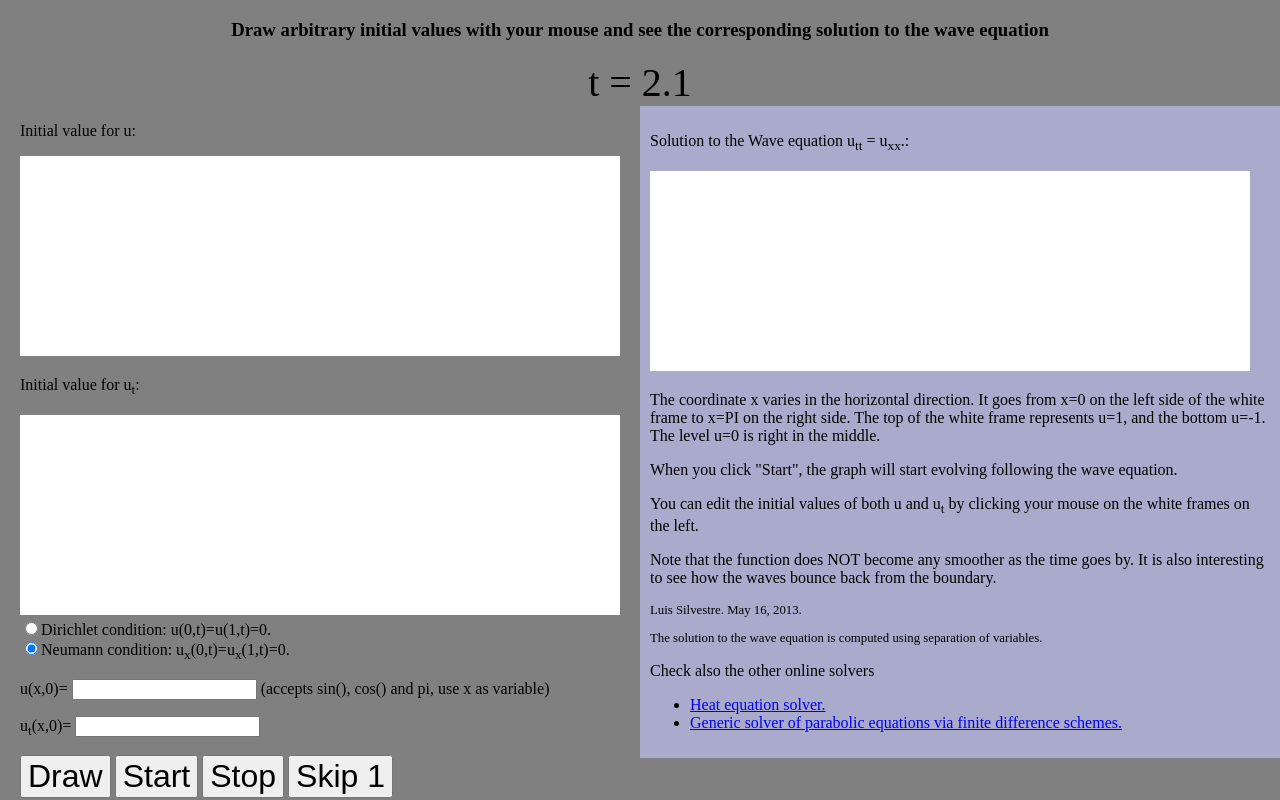
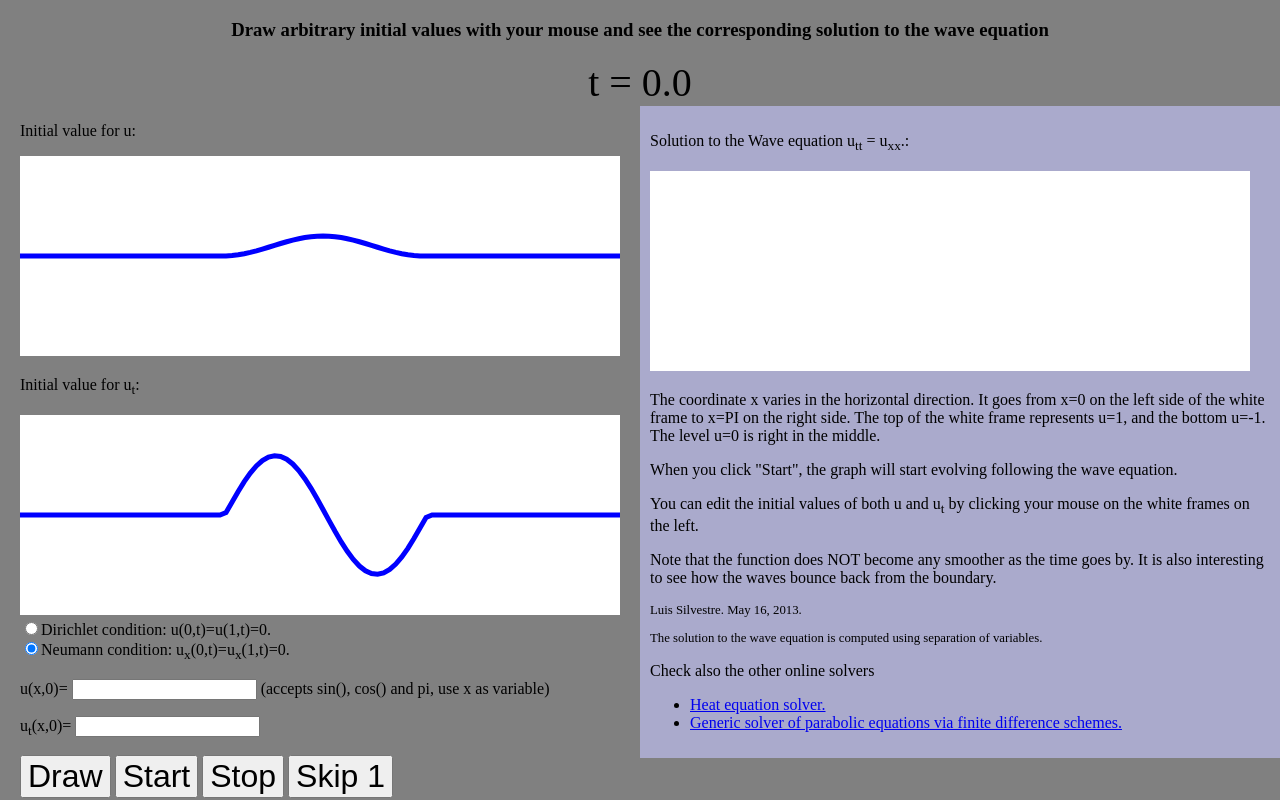
Before and after one commit to pagordm/waves, a plain HTML site: page index.html in a window 1280 px wide. Both pictures are taken after a click on the button "Draw". Drawn offline with Linux system fonts and the light colour scheme.

Commit message:
change stuff

```diff
--- a/index.html
+++ b/index.html
@@ -56,6 +56,7 @@
 function update() {
 	uexpr = u_js_input.value.replaceAll(/sin\(((?:(?:Math\.PI)*(?:Math\.cos)*(?:Math\.sin)*[0-9+*\-pix]*)+)\)/gi, "Math.sin($1)").replaceAll(/pi/gi, "Math.PI").replaceAll(/x/gi, "(i/N)");
 	duexpr = du_js_input.value;
+	if (uexpr.trim().length==0 || duexpr.trim().length==0) return false;
 	for(i = 0; i < N; i++) {
 		u[i]=eval(uexpr)
 		du[i]=eval(duexpr)
@@ -324,7 +325,7 @@ function change() {
 <body onload="init();" style="background-color:gray;" onmouseup="drawing=false;">
 <div style="text-align:center;">
 <h3> Draw arbitrary initial values with your mouse and see the corresponding solution to the wave equation</h3>
-<div id="t" style="font-size:2.5em;">t = 2.1</div>
+<div id="t" style="font-size:2.5em;">t = 0.0</div>
 </div>
 
 <div>
```
